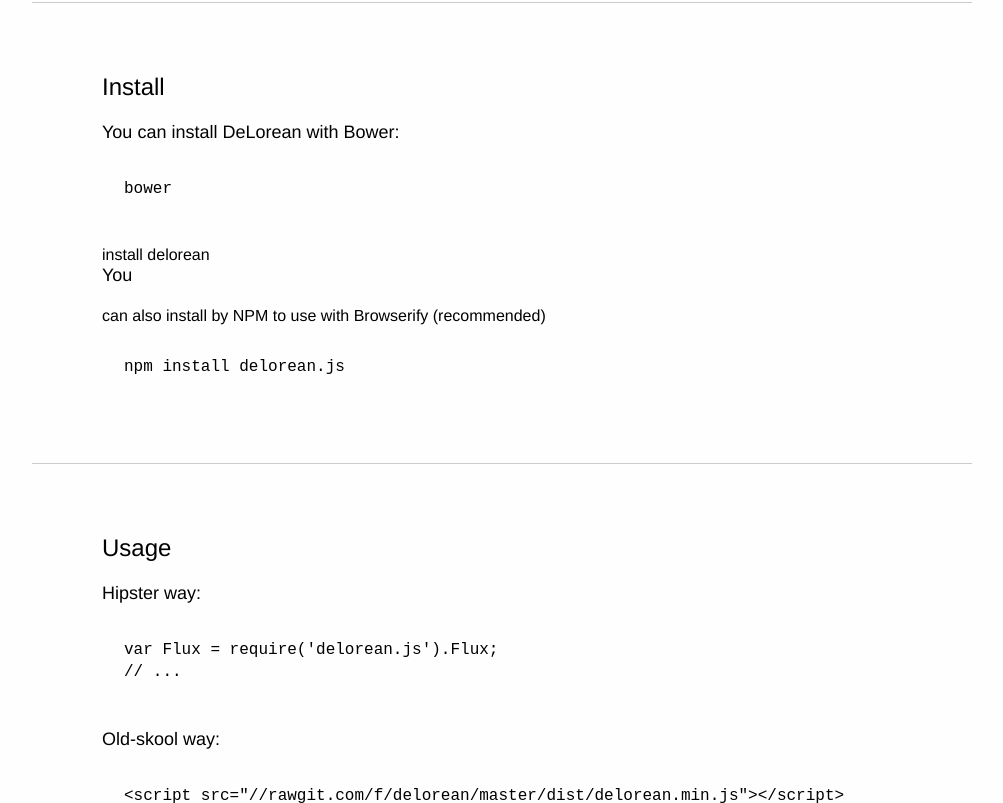
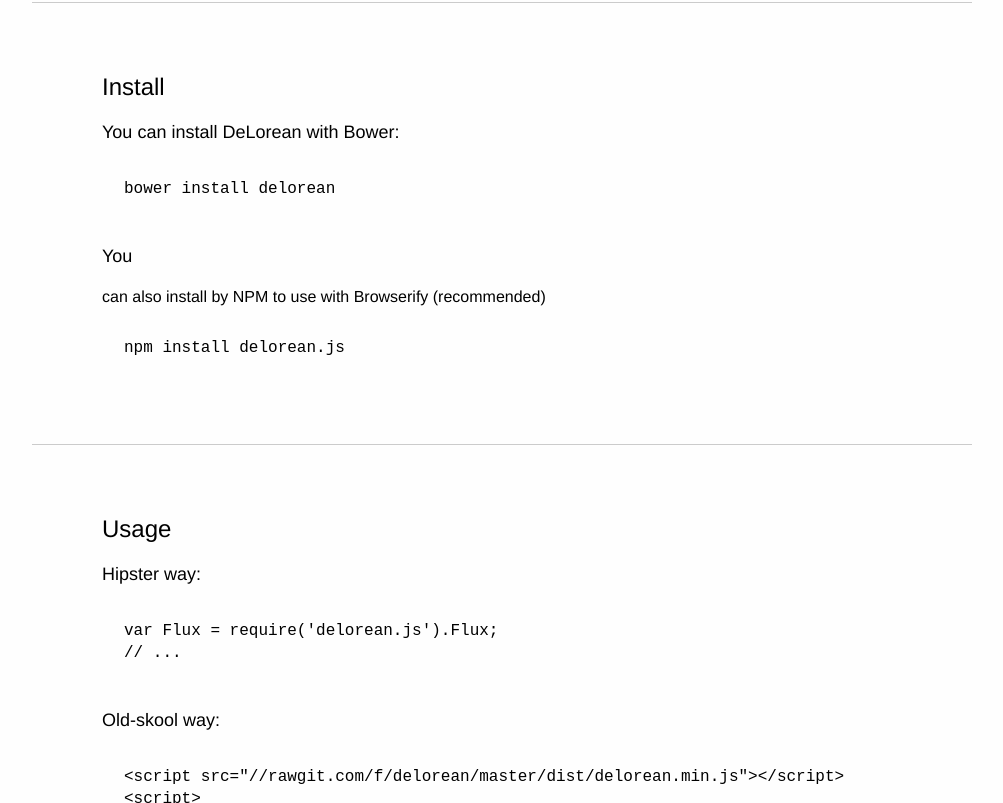
Before and after one commit to deloreanjs/deloreanjs.github.io, a plain HTML site: page index.html in a window 1280 px wide. Shown: the part 1556-2359 px from the top of the page, without its empty margins (138-1141 px from the left). Drawn offline with Linux system fonts and the light colour scheme.

Commit message:
fix code

```diff
--- a/index.html
+++ b/index.html
@@ -46,7 +46,7 @@
     <article>
       <h2>Install</h2>
       <p class='big'</>You can install DeLorean with Bower:</p>
-      <code>bower</code> install delorean</code>
+      <code>bower install delorean</code>
       <p class='big'>You</p> can also install by NPM to use with Browserify (recommended)</p>
       <code>npm install delorean.js</code>
     </article>
```
